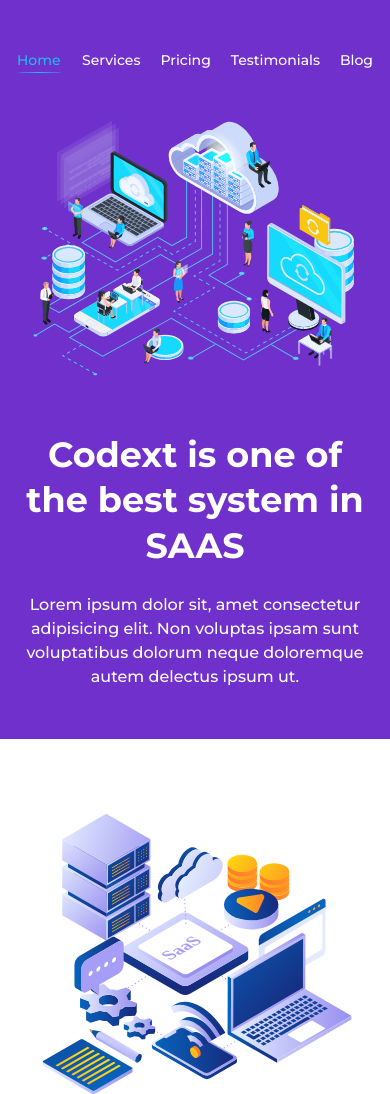
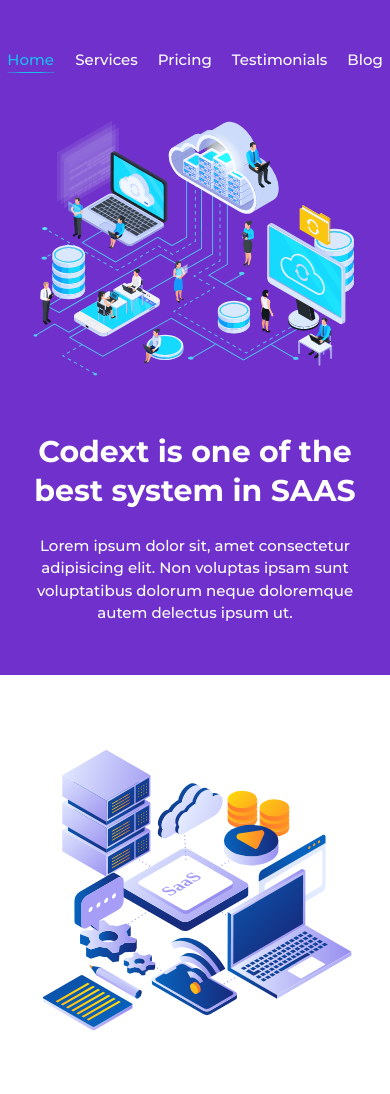
Before and after one commit to purwar1997/portfolio-project-13, a plain HTML site: page index.html in a window 390 px wide. Shown: the top 1094 px of the page. Drawn offline with Linux system fonts and the light colour scheme.

Commit message:
updated css files

```diff
--- a/css/media-query.css
+++ b/css/media-query.css
@@ -134,15 +134,27 @@
   }
 
   .nav-items li a {
-    font-size: 14px;
+    font-size: 15px;
   }
 
   .nav-items li:first-child a::after {
-    width: 45px;
+    width: 48px;
+  }
+
+  .hero .content h1 {
+    font-size: 30px;
+  }
+
+  .hero .content p {
+    font-size: 15px;
   }
 
   .mid-section .content h2,
   .bottom-section h2 {
-    font-size: 27px;
+    font-size: 25px;
+  }
+
+  h3 {
+    font-size: 18px;
   }
 }
```
